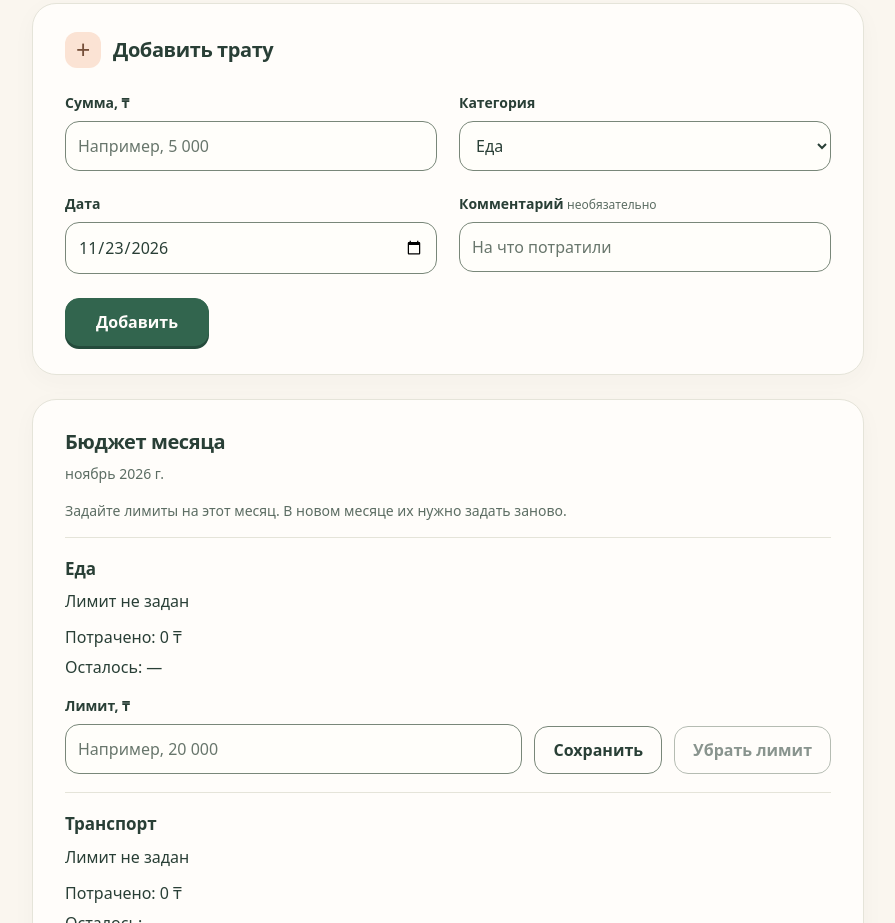
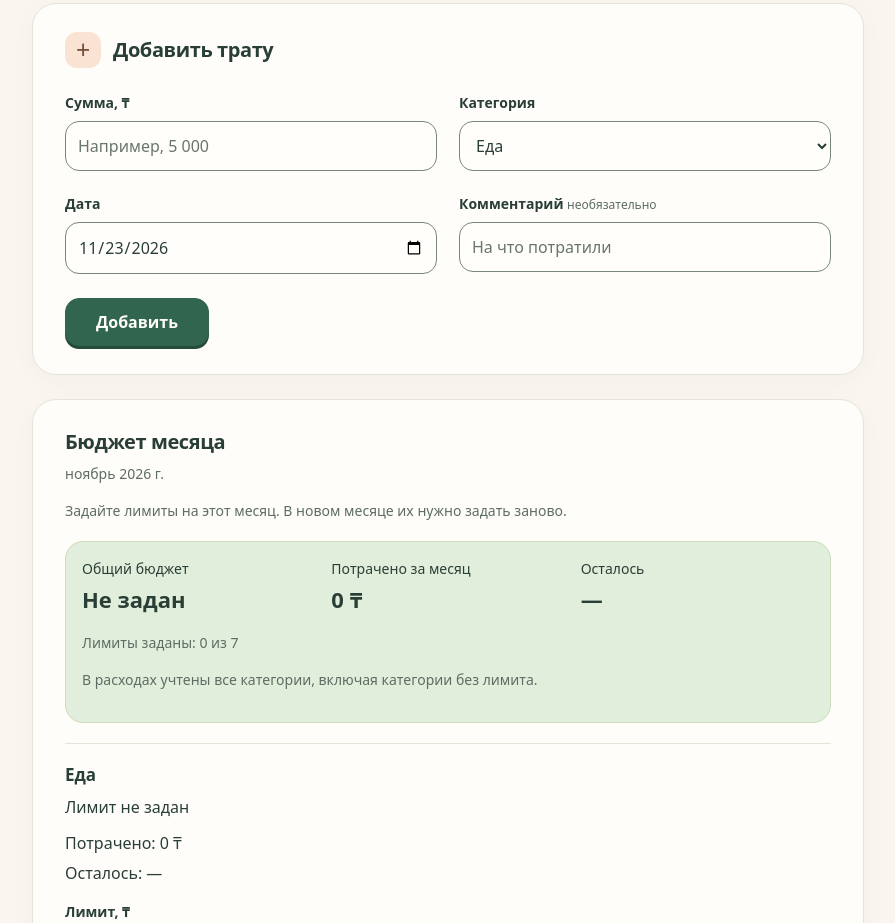
Before and after one commit to sovetbek-ops/rashody-semyy, a plain HTML site: page index.html in a window 1280 px wide. Shown: the part 318-1241 px from the top of the page, without its empty margins (192-1087 px from the left). Drawn offline with Linux system fonts and the light colour scheme.

Commit message:
Добавлен общий бюджет месяца и обновлено описание

```diff
--- a/index.html
+++ b/index.html
@@ -38,6 +38,16 @@
       <p class="budget-note">Задайте лимиты на этот месяц. В новом месяце их нужно задать заново.</p>
       <p id="budget-error" class="error" role="alert" hidden></p>
       <p id="budget-expenses-error" class="error" role="alert" hidden></p>
+      <div class="budget-summary" aria-label="Итоги бюджета месяца">
+        <dl class="budget-totals">
+          <div><dt>Общий бюджет</dt><dd id="budget-total">Не задан</dd></div>
+          <div><dt>Потрачено за месяц</dt><dd id="budget-spent">0 ₸</dd></div>
+          <div><dt>Осталось</dt><dd id="budget-remaining">—</dd></div>
+        </dl>
+        <p id="budget-limit-count" class="budget-note">Лимиты заданы: 0 из 7</p>
+        <p class="budget-note">В расходах учтены все категории, включая категории без лимита.</p>
+        <p id="budget-warning" class="budget-warning" role="status" hidden></p>
+      </div>
       <div id="budget-categories"></div>
     </section>
     <section class="card" aria-labelledby="list-heading">
--- a/script.js
+++ b/script.js
@@ -204,6 +204,17 @@
     }
     byId("budget-expenses-error").textContent = storageReadable ? "" : "Не удалось прочитать траты. Потраченные суммы и остатки пока недоступны.";
     byId("budget-expenses-error").hidden = storageReadable;
+    const limits = Object.values(budgets[budgetMonth] || {});
+    const budgetTotal = limits.reduce((sum, amount) => sum + BigInt(amount), 0n);
+    const spentTotal = [...spentByCategory.values()].reduce((sum, amount) => sum + amount, 0n);
+    const remainingTotal = storageReadable && budgetsReadable && limits.length ? budgetTotal - spentTotal : null;
+    byId("budget-total").textContent = !budgetsReadable ? "—" : limits.length ? money(budgetTotal) : "Не задан";
+    byId("budget-spent").textContent = storageReadable ? money(spentTotal) : "—";
+    byId("budget-remaining").textContent = remainingTotal === null ? "—" : remainingTotal < 0n ? `−${money(-remainingTotal)}` : money(remainingTotal);
+    byId("budget-limit-count").textContent = `Лимиты заданы: ${budgetsReadable ? limits.length : "—"} из ${categories.length}`;
+    const totalWarning = byId("budget-warning");
+    totalWarning.textContent = remainingTotal !== null && remainingTotal < 0n ? `Перерасход бюджета: ${money(-remainingTotal)}` : "";
+    totalWarning.hidden = !totalWarning.textContent;
     categories.forEach((category, index) => {
       const amount = budgets[budgetMonth]?.[category];
       byId(`budget-limit-${index}`).textContent = !budgetsReadable ? "Лимит: —" : amount === undefined ? "Лимит не задан" : `Лимит: ${money(amount)}`;
--- a/styles.css
+++ b/styles.css
@@ -111,6 +111,11 @@ button:disabled { opacity: .55; cursor: not-allowed; box-shadow: none; }
 .expense-comment { grid-column: 1 / -1; color: #526357; margin: 4px 0 0; white-space: pre-wrap; font-size: 14px; }
 footer { text-align: center; font-size: 13px; padding: 4px 0 12px; }
 .budget-note { color: var(--muted); margin: 8px 0 16px; font-size: 14px; }
+.budget-summary { margin: 20px 0; padding: 16px; border: 1px solid #ccdcbc; border-radius: 18px; background: var(--sage); }
+.budget-totals { display: grid; grid-template-columns: repeat(auto-fit, minmax(min(100%, 180px), 1fr)); gap: 16px; margin: 0 0 16px; }
+.budget-totals > div { min-width: 0; }
+.budget-totals dt { font-size: 14px; }
+.budget-totals dd { margin: 4px 0 0; font-size: 22px; font-weight: 700; font-variant-numeric: tabular-nums; overflow-wrap: anywhere; }
 .budget-category { min-width: 0; border-top: 1px solid var(--border); padding: 18px 0; }
 .budget-category:last-child { padding-bottom: 0; }
 .budget-category h3 { margin: 0 0 8px; font-size: 17px; overflow-wrap: anywhere; }
```
Also changed, not shown: 2 other files.
